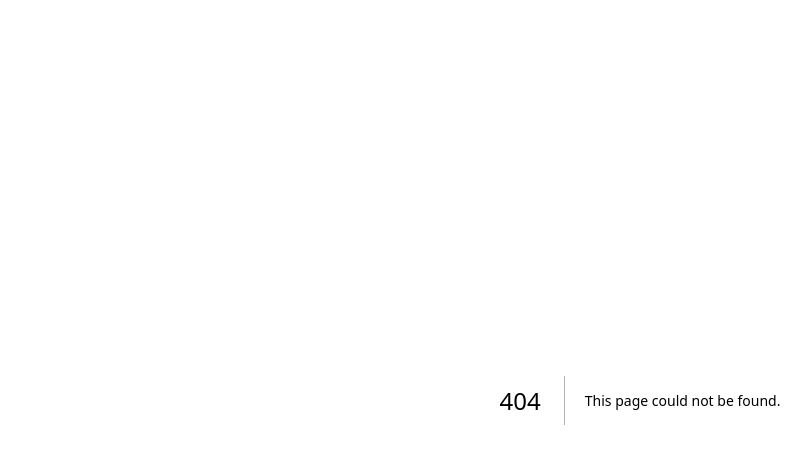
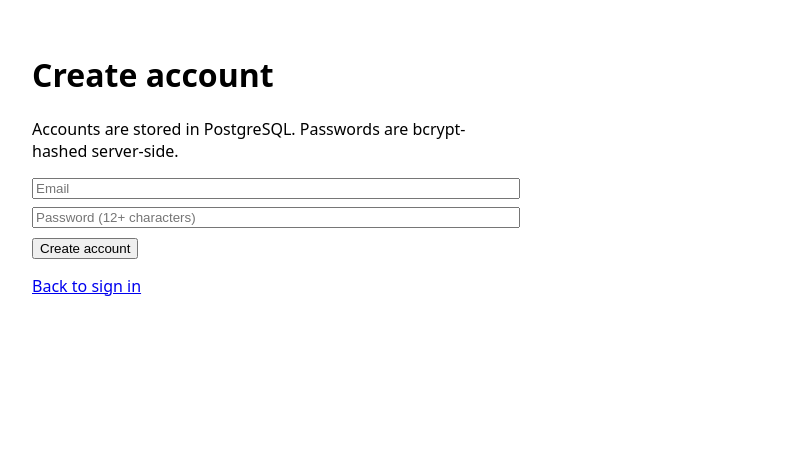
Before and after one commit to Samoolino/ABn, a Next.js app in the folder apps/web/: page /signup in a window 1280 px wide. Before the commit this address had no page. Shown: the top 464 px of the page, without its empty margins (0-811 px from the left). Built offline with nearby package versions, Linux system fonts and the light colour scheme.

Commit message:
feat(auth): add PostgreSQL signup page

```diff
--- /dev/null
+++ b/apps/web/app/signup/page.tsx
@@ -0,0 +1,14 @@
+import Link from 'next/link';
+
+export default function Signup() {
+  return <main style={{padding:32,maxWidth:480}}>
+    <h1>Create account</h1>
+    <p>Accounts are stored in PostgreSQL. Passwords are bcrypt-hashed server-side.</p>
+    <form action="/api/auth/signup" method="post">
+      <input name="email" type="email" placeholder="Email" required style={{display:'block',marginBottom:8,width:'100%'}} />
+      <input name="password" type="password" minLength={12} placeholder="Password (12+ characters)" required style={{display:'block',marginBottom:8,width:'100%'}} />
+      <button type="submit">Create account</button>
+    </form>
+    <p><Link href="/auth">Back to sign in</Link></p>
+  </main>;
+}
```
